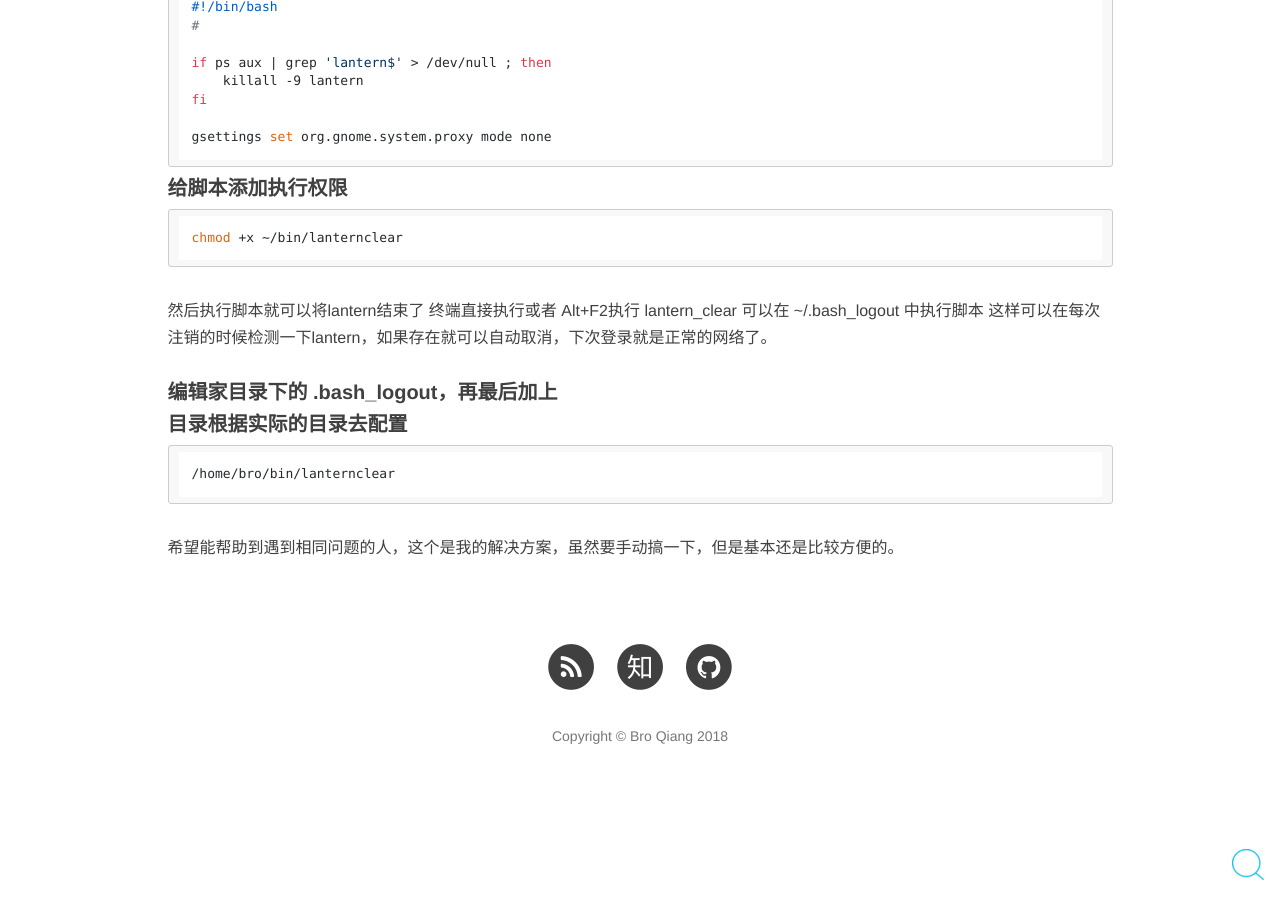
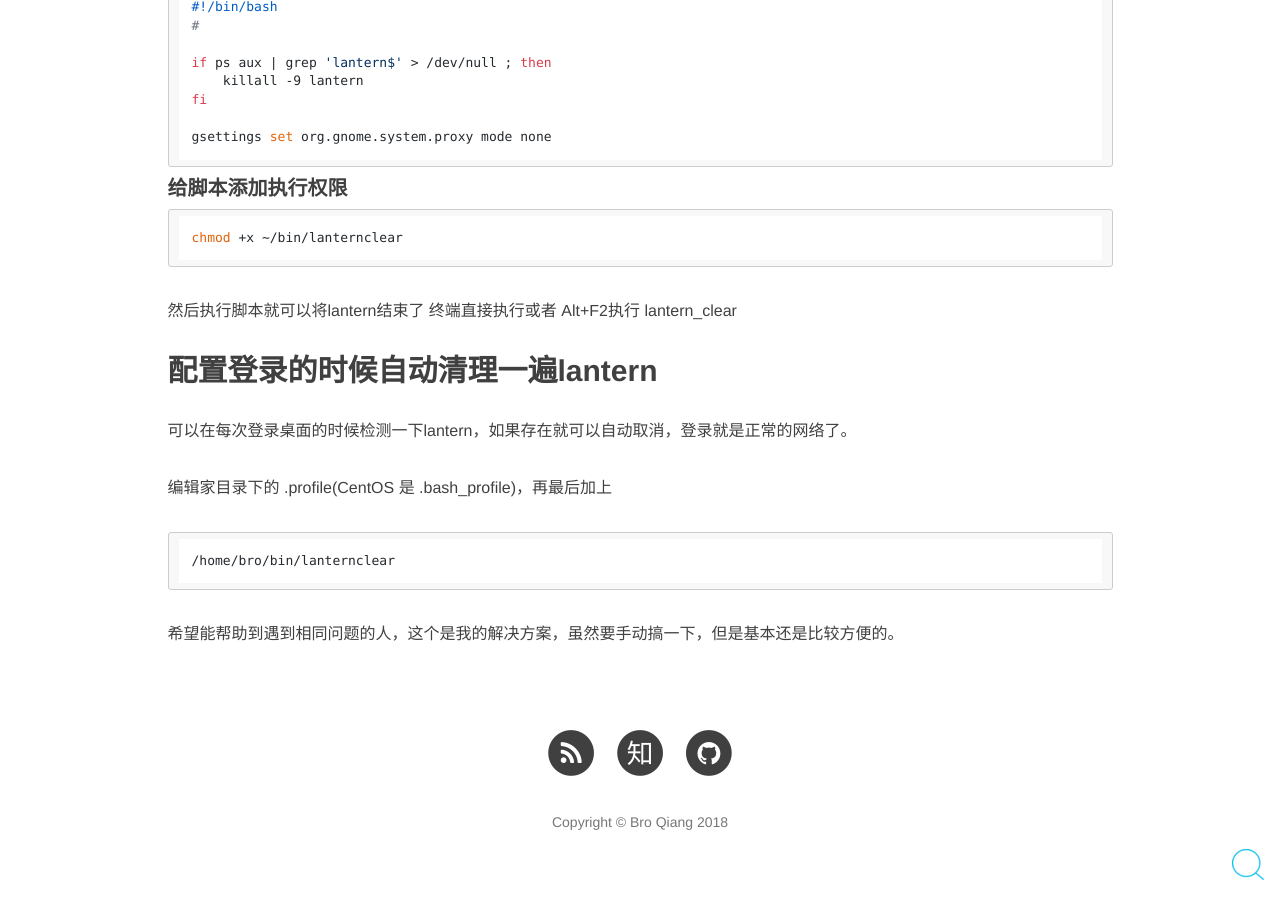
Before and after one commit to BroQiang/broqiang.github.io, a Jekyll site: the page built from _posts/2018-01-12-Lantern.md, in a window 1280 px wide and 900 px high, scrolled down 805 px. Built offline with Jekyll 4.4.1, drawn with Linux system fonts in a browser that asks for light colours; nearby versions of some CDN libraries; comment, search, counter and statistics services are not loaded.

Commit message:
修改为登录自动启用

````diff
--- a/_posts/2018-01-12-Lantern.md
+++ b/_posts/2018-01-12-Lantern.md
@@ -34,12 +34,13 @@
 ```
 然后执行脚本就可以将lantern结束了
 终端直接执行或者 Alt+F2执行 lantern_clear
-可以在 ~/.bash_logout 中执行脚本
-这样可以在每次注销的时候检测一下lantern，如果存在就可以自动取消，下次登录就是正常的网络了。
 
-#### 编辑家目录下的 .bash_logout，再最后加上
+## 配置登录的时候自动清理一遍lantern
 
-#### 目录根据实际的目录去配置
+可以在每次登录桌面的时候检测一下lantern，如果存在就可以自动取消，登录就是正常的网络了。
+
+编辑家目录下的 .profile(CentOS 是 .bash_profile)，再最后加上
+
 ```shell
 /home/bro/bin/lanternclear
 ```
````
